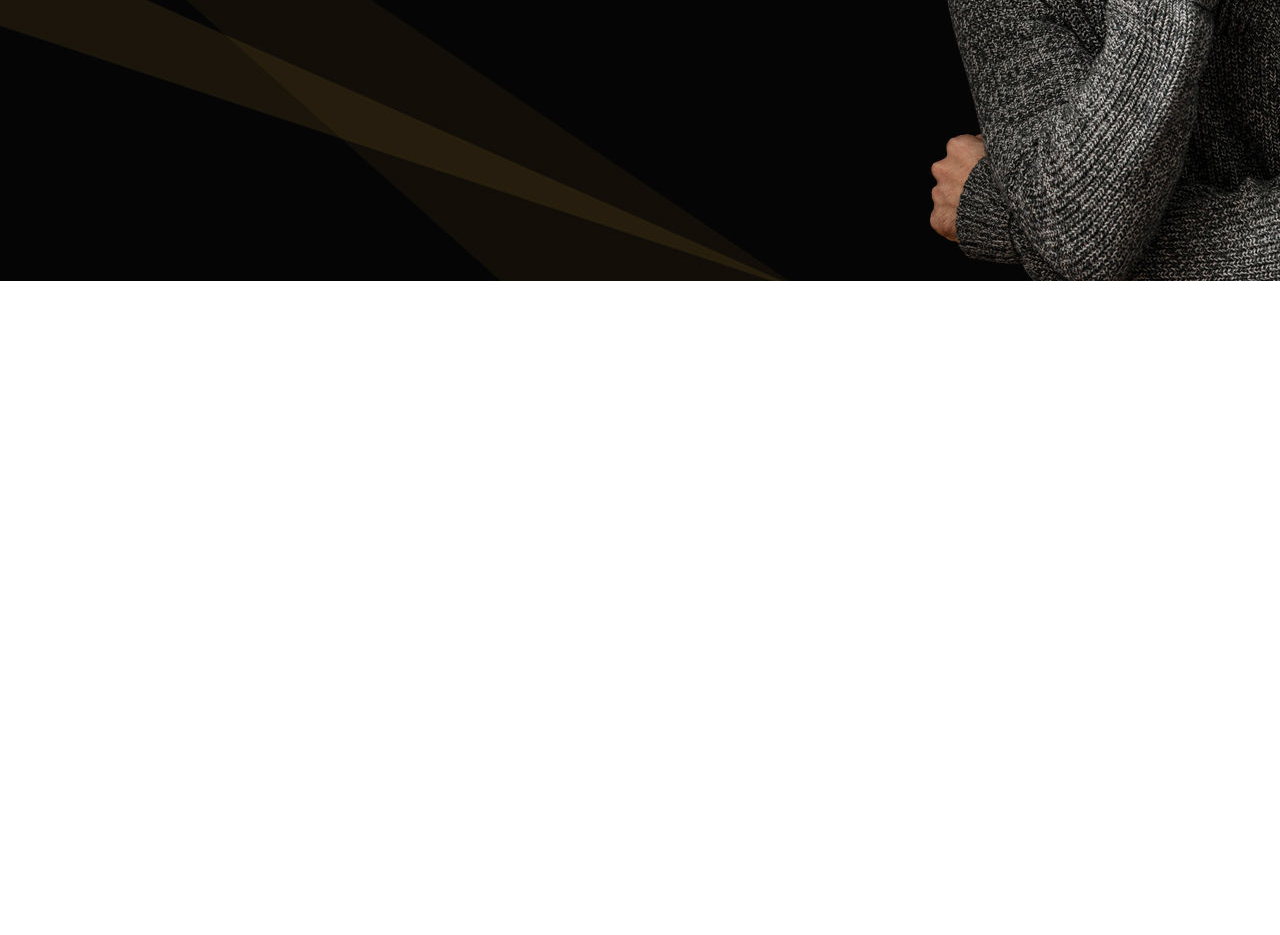
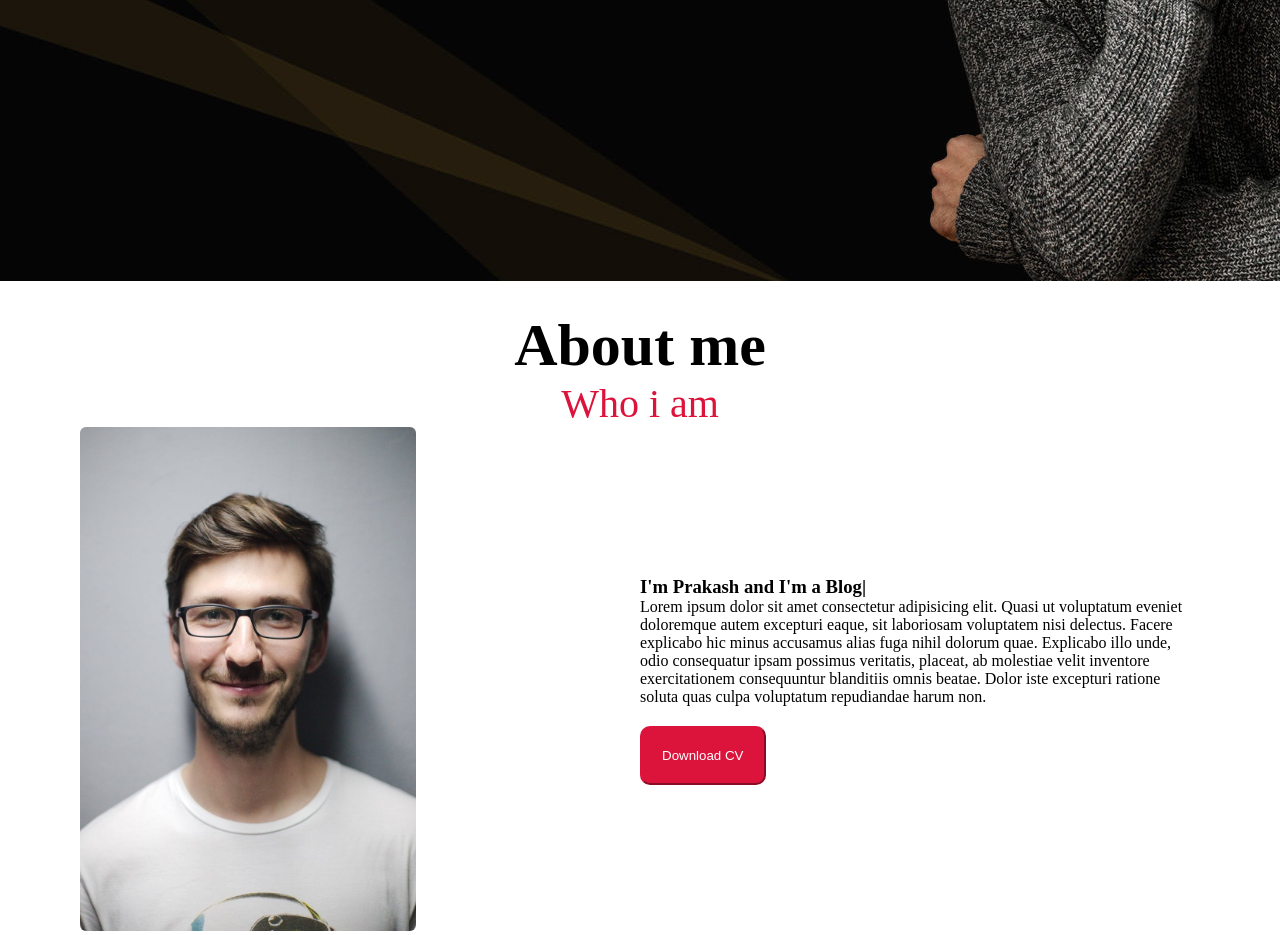
Before and after one commit to Mahmoud77732/Website-Builder, a plain HTML site: page index.html in a window 1280 px wide. Shown: the part 519-1454 px from the top of the page. Before the commit the page ends 800 px from the top, so only its background shows below. Drawn offline with Linux system fonts and the light colour scheme.

Commit message:
added about section

```diff
--- a/css/style.css
+++ b/css/style.css
@@ -132,3 +132,45 @@ section{
 }
 
 /*? ///////////////////////////////////////////////////////////// */
+/* about section styling */
+.title{
+    text-align: center;
+    font-size: 40px;
+    font-weight: 500;
+}
+.color{
+    color: crimson;
+}
+.image{
+    width: 30%;
+}
+.image img{
+    width: 100%;
+    border-radius: 6px;
+}
+.info{
+    width:50%;
+    float: right;
+}
+.about{
+    margin: auto;
+    margin-top: 30px;
+    padding: 0 80px;
+}
+.content{
+    display: flex;
+    flex-wrap: wrap;
+    align-items: center;
+    justify-content: space-between;
+}
+.cv{
+    margin-top: 20px;
+    padding: 20px;
+    background-color: crimson;
+    border-color: crimson;
+    border-radius: 10px;
+}
+.cv a{
+    direction: none;
+    color: #fff;
+}
--- a/index.html
+++ b/index.html
@@ -1,11 +1,13 @@
 <!DOCTYPE html>
 <html lang="en">
+
 <head>
     <meta charset="UTF-8">
     <meta name="viewport" content="width=device-width, intial-scale=1.0">
     <title>Personal Portfolio Website</title>
     <link rel="stylesheet" href="css/style.css">
 </head>
+
 <body>
 
     <!--! ------------------NavBar------------------ -->
@@ -39,5 +41,28 @@
         </div>
     </section>
 
+    <!-- about---------------------------- -->
+    <section class="about" id="about">
+        <div class="title">
+            <h2>About me</h2>
+            <p class="color">Who i am</p>
+        </div>
+        <div class="content">
+            <div class="image">
+                <img src="images/profile-1.jpeg" alt="one person">
+            </div>
+            <div class="info">
+                <h3>
+                    I'm Prakash and I'm a Blog|</h3>
+                <p>Lorem ipsum dolor sit amet consectetur adipisicing elit. Quasi ut voluptatum eveniet doloremque autem
+                    excepturi eaque, sit laboriosam voluptatem nisi delectus. Facere explicabo hic minus accusamus alias
+                    fuga nihil dolorum quae. Explicabo illo unde, odio consequatur ipsam possimus veritatis, placeat, ab
+                    molestiae velit inventore exercitationem consequuntur blanditiis omnis beatae. Dolor iste excepturi
+                    ratione soluta quas culpa voluptatum repudiandae harum non.</p>
+                    <button class="cv"><a href="#">Download CV</a></button>
+            </div>
+        </div>
+    </section>
 </body>
+
 </html>
```
Also changed, not shown: images/profile-1.jpeg (added). Lines whose indentation alone changed are shown as unchanged.
